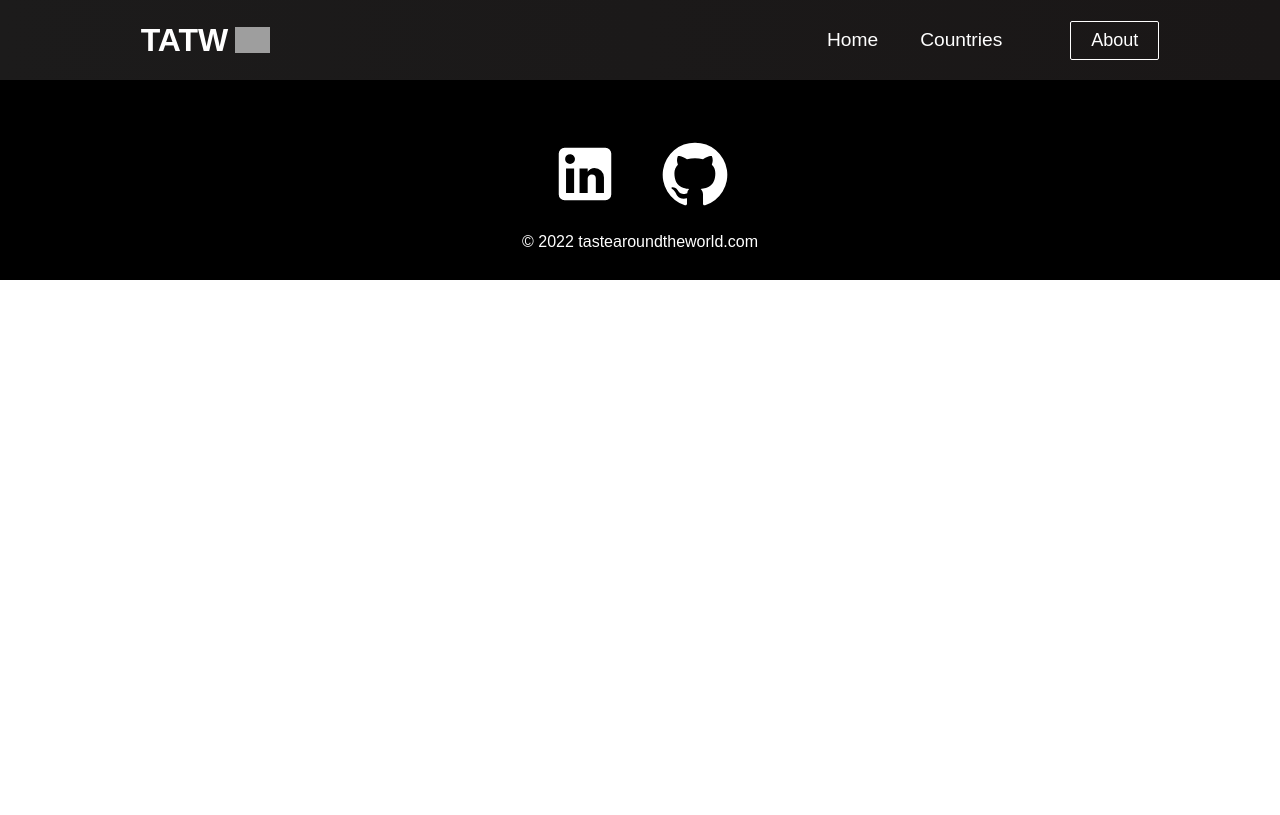
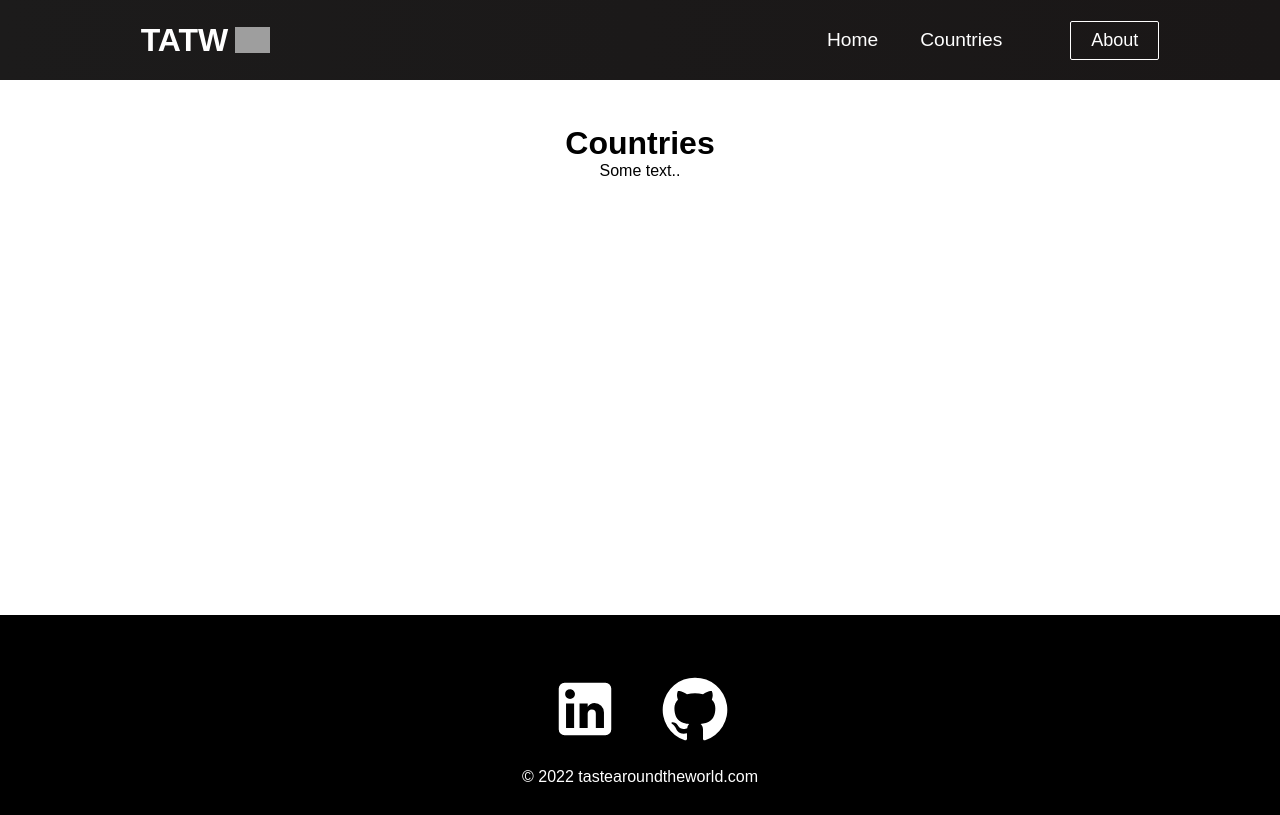
Before and after one commit to CassandraRose12/taste, a React (Create React App) app: page /Countries in a window 1280 px wide. Built offline with nearby package versions, Linux system fonts and the light colour scheme; grey boxes are pictures that could not be loaded.

Commit message:
fixed countries page not working

```diff
--- a/src/App.js
+++ b/src/App.js
@@ -14,7 +14,7 @@ function App() {
       <Routes>
         <Route exact path="/" element={<Home />} />
         <Route path="/About" element={<About />}/>
-        <Route path="/About" element={<Countries />}/>
+        <Route path="/Countries" element={<Countries />}/>
       </Routes>
       <Footer />
       </Router>
--- /dev/null
+++ b/src/components/Countries.css
@@ -0,0 +1,4 @@
+.column {
+    height: 500px;
+    width: 100%
+}
--- a/src/components/Countries.js
+++ b/src/components/Countries.js
@@ -1,8 +1,13 @@
 import React from 'react'
-
+import './Countries.css'
 function Countries() {
   return (
-    <div>Countries</div>
+    <div class="row">
+          <div class="column">
+            <h1>Countries</h1>
+            <p>Some text..</p>
+            </div>
+            </div>
   )
 }
 
--- a/src/components/Home.js
+++ b/src/components/Home.js
@@ -20,7 +20,7 @@ function Home() {
       <div className="home">
         <h1>Our Mission:</h1>
         <p>
-          Our goal is to provide everyone with high quality recepies to insure
+          Our goal is to provide everyone with high quality recipes to insure
           enjoyment.
         </p>
       </div>
--- a/src/components/NavBar.js
+++ b/src/components/NavBar.js
@@ -4,6 +4,7 @@ import "./NavBar.css";
 import { Link } from "react-router-dom";
 import { Button } from "./Button";
 import food from './photo/Plate.png'
+
 
 function NavBar() {
   const [click, setClick] = useState(false);
```
Also changed, not shown: src/components/photo/PHOTO.jpg (added).
